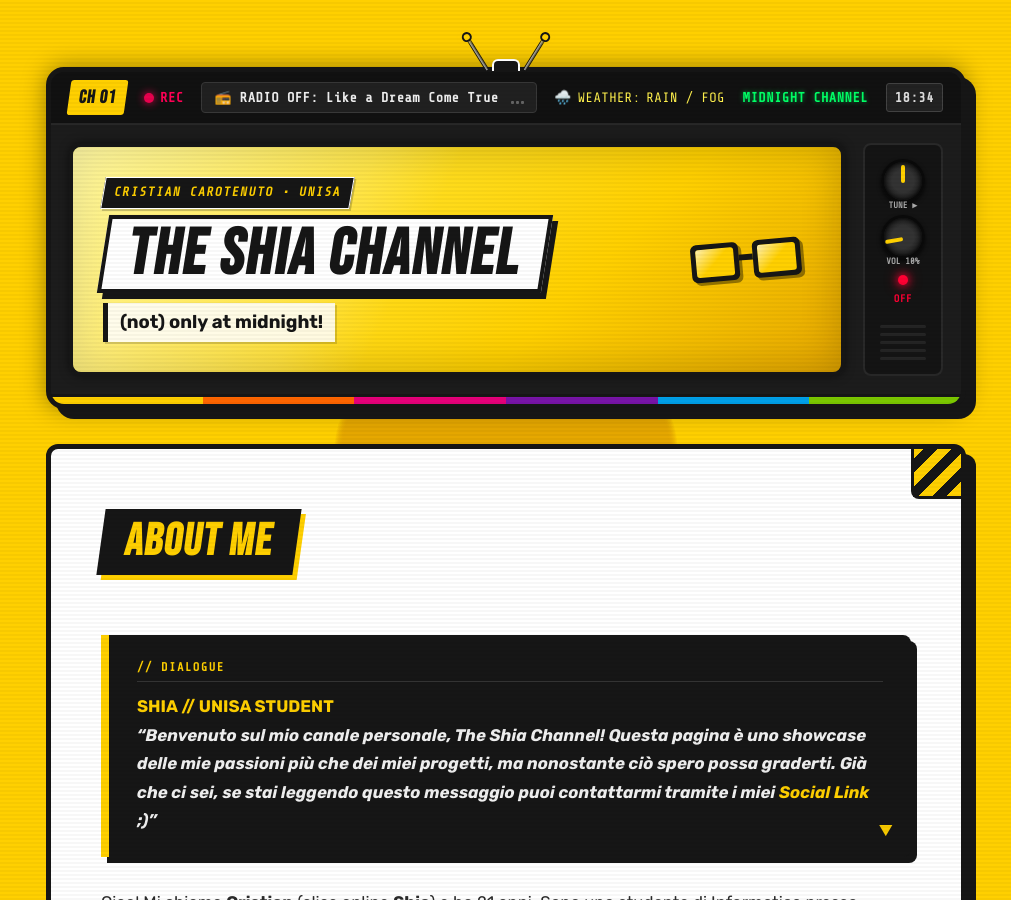
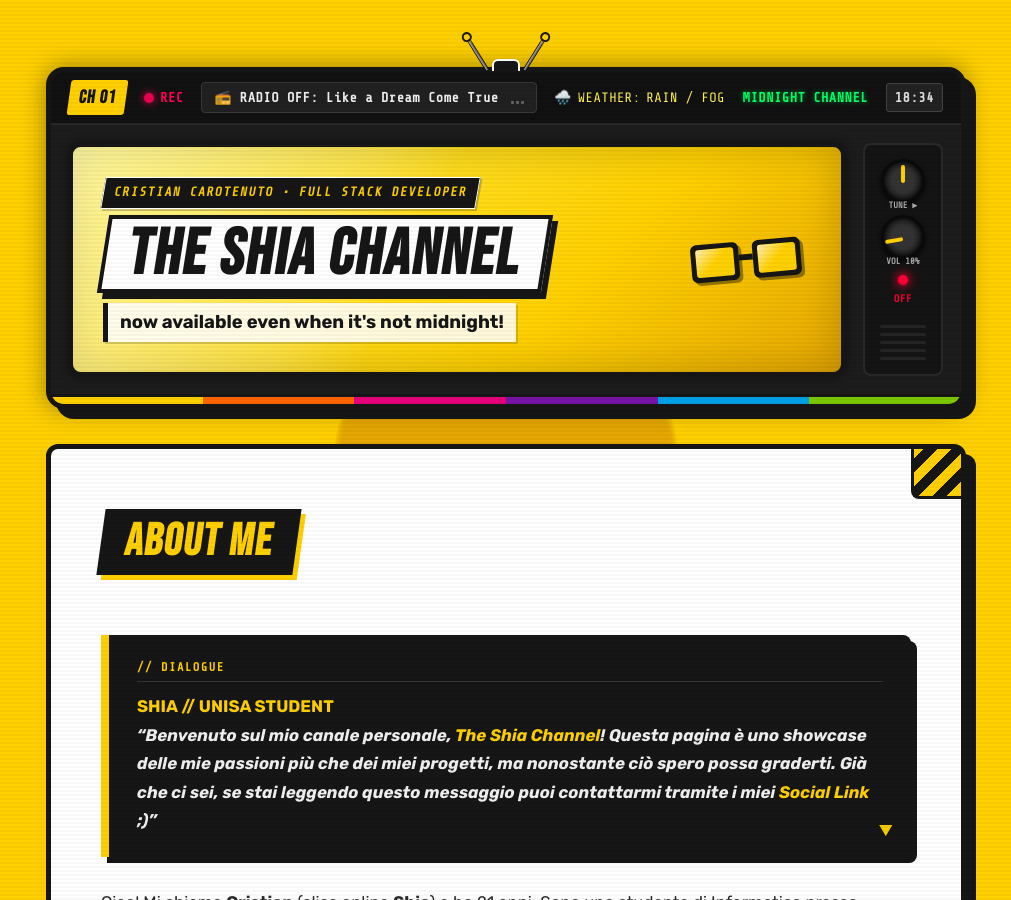
Before and after one commit to cristian-carotenuto/cristian-carotenuto.github.io, a Jekyll site: the page built from index.md, in a window 1280 px wide and 900 px high. Shown: the whole window, without its empty margins (134-1145 px from the left). Built offline with Jekyll 4.4.1, drawn with Linux system fonts in a browser that asks for light colours; our own code applies the rules of GitHub Pages for plain Markdown files.

Commit message:
Quick Fix

```diff
--- a/_config.yml
+++ b/_config.yml
@@ -1,6 +1,6 @@
 theme: jekyll-theme-minimal
 title: The Shia Channel
-description: (not) only at midnight!
+description: now available even when it's not midnight!
 github_username: cristian-carotenuto
 channel: "CH 04"
 weather: "RAIN / FOG"
--- a/_layouts/default.html
+++ b/_layouts/default.html
@@ -123,7 +123,7 @@
               <!-- Content inside TV Screen -->
               <div class="tv-screen-content">
                 <div class="p4-title-cluster">
-                  <div class="p4-sub-badge">CRISTIAN CAROTENUTO &bull; UNISA</div>
+                  <div class="p4-sub-badge">CRISTIAN CAROTENUTO &bull; FULL STACK DEVELOPER</div>
                   <h1 class="p4-main-title">
                     <a href="{{ "/" | absolute_url }}">
                       <span class="title-word">{{ site.title | default: "The Shia Channel" }}</span>
@@ -192,7 +192,7 @@
         <div class="footer-rainbow" aria-hidden="true"></div>
         <div class="footer-inner">
           <div class="footer-badge">
-            <span class="badge-icon">📺</span> site.channel
+            <span class="badge-icon">📺</span> {{ site.channel }}
           </div>
           <p class="footer-meta">
             <strong>{{ site.title }}</strong> &bull; Theme Inspired by <em>Persona 4 (Atlus)</em> &bull; Hosted on GitHub Pages
--- a/index.md
+++ b/index.md
@@ -5,7 +5,7 @@ layout: default
 # ABOUT ME
 
 > **SHIA // UNISA STUDENT**
-> *"Benvenuto sul mio canale personale, The Shia Channel! Questa pagina è uno showcase delle mie passioni più che dei miei progetti, ma nonostante ciò spero possa graderti. Già che ci sei, se stai leggendo questo messaggio puoi contattarmi tramite i miei **Social Link** ;)"*
+> *"Benvenuto sul mio canale personale, **The Shia Channel**! Questa pagina è uno showcase delle mie passioni più che dei miei progetti, ma nonostante ciò spero possa graderti. Già che ci sei, se stai leggendo questo messaggio puoi contattarmi tramite i miei **Social Link** ;)"*
 
 Ciao! Mi chiamo **Cristian** (alias online **Shia**) e ho 21 anni. Sono uno studente di Informatica presso l'Università degli Studi di Salerno, e se non si fosse notato, un grande fan di **Persona 4**, il mio gioco Atlus preferito. Ma dunque all'infuori di questo, chi sono davvero? Qual è il **vero io**? Enter sezione dedicata allo spiegare Persona 4 e il pensiero filosofico, in breve.
 
@@ -19,7 +19,7 @@ Ciao! Mi chiamo **Cristian** (alias online **Shia**) e ho 21 anni. Sono uno stud
 
 <h2 id="social-links">Social Links (S-Links)</h2>
 
-Thou art I... And I am thou... Thou hast established a new bond... It brings thee closer to the truth...
+**Thou art I... And I am thou... Thou hast established a new bond... It brings thee closer to the truth...**
 
 <div class="slink-grid">
 
```
